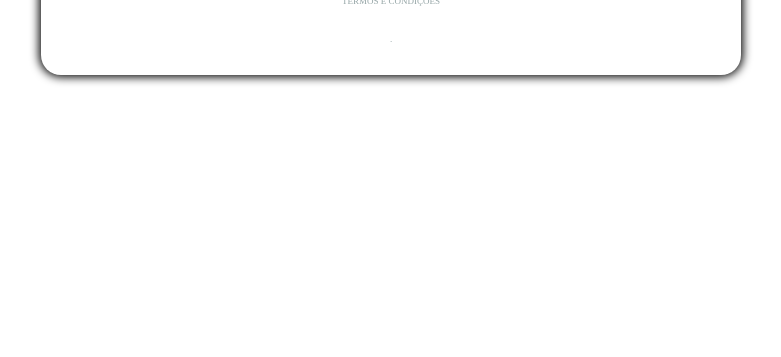
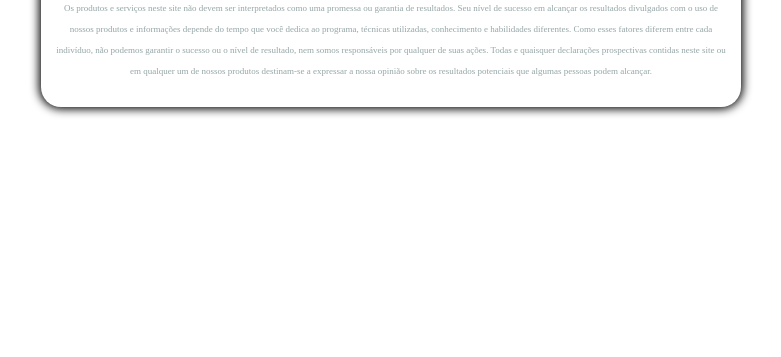
Before and after one commit to scowpem/vikinggros.store, a plain HTML site: page index.html in a window 1280 px wide. Shown: the part 443-800 px from the top of the page, without its empty margins (249-1030 px from the left). Drawn offline with Linux system fonts and the light colour scheme; a script that the page names is missing; a web font is replaced by a local one.

Commit message:
Update index.html

```diff
--- a/index.html
+++ b/index.html
@@ -22,7 +22,7 @@
 <div class="answer"><span style="color:#95a5a6;"><span style="font-size:9px;">TERMOS E CONDI&Ccedil;&Otilde;ES</span></span></div>
 
 <div class="answer">
-<p><span style="color:#95a5a6;"><span style="font-size:9px;">.</span></span></p>
+<p><span style="color:#95a5a6;"><span style="font-size:9px;">Os produtos e servi&ccedil;os neste site n&atilde;o devem ser interpretados como uma promessa ou garantia de resultados. Seu n&iacute;vel de sucesso em alcan&ccedil;ar os resultados divulgados com o uso de nossos produtos e informa&ccedil;&otilde;es depende do tempo que voc&ecirc; dedica ao programa, t&eacute;cnicas utilizadas, conhecimento e habilidades diferentes. Como esses fatores diferem entre cada indiv&iacute;duo, n&atilde;o podemos garantir o sucesso ou o n&iacute;vel de resultado, nem somos respons&aacute;veis por qualquer de suas a&ccedil;&otilde;es. Todas e quaisquer declara&ccedil;&otilde;es prospectivas contidas neste site ou em qualquer um de nossos produtos destinam-se a expressar a nossa opini&atilde;o sobre os resultados potenciais que algumas pessoas podem alcan&ccedil;ar.</span></span></p>
 </div>
 </div>
 
```
